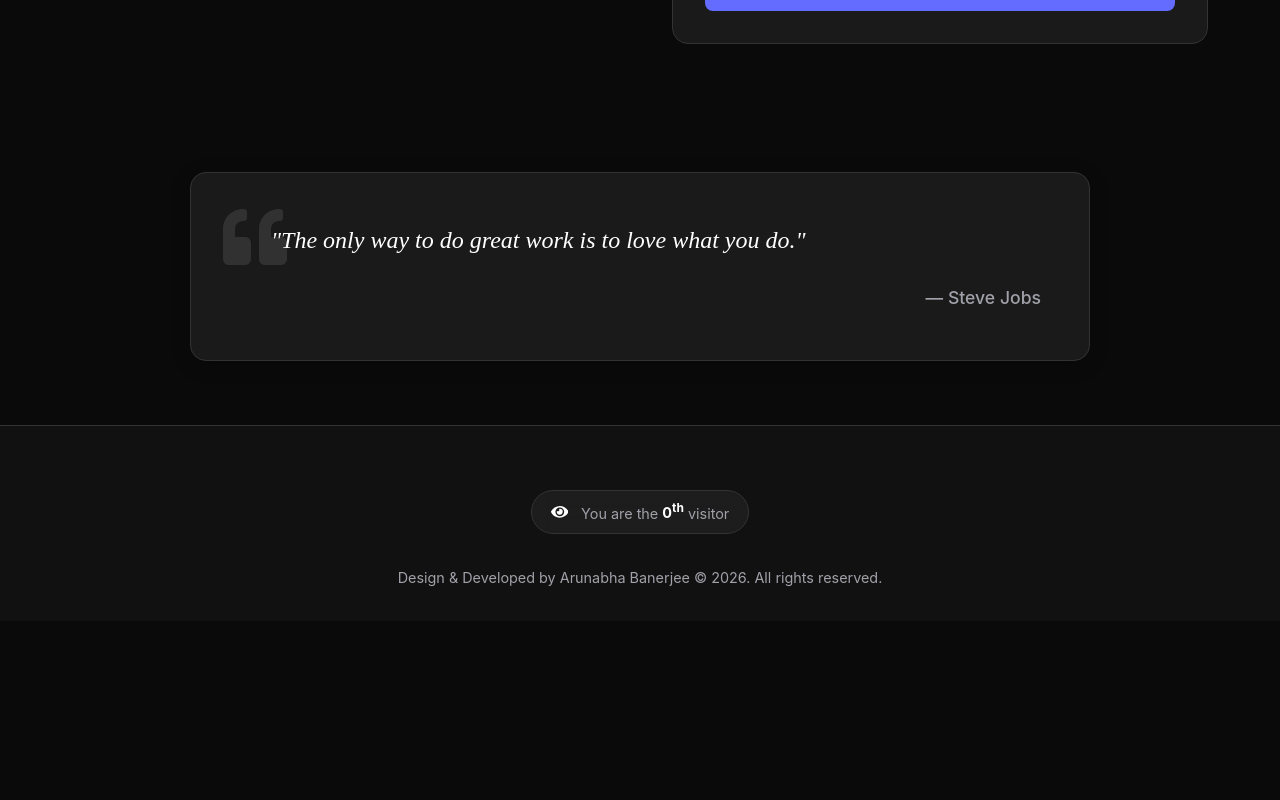
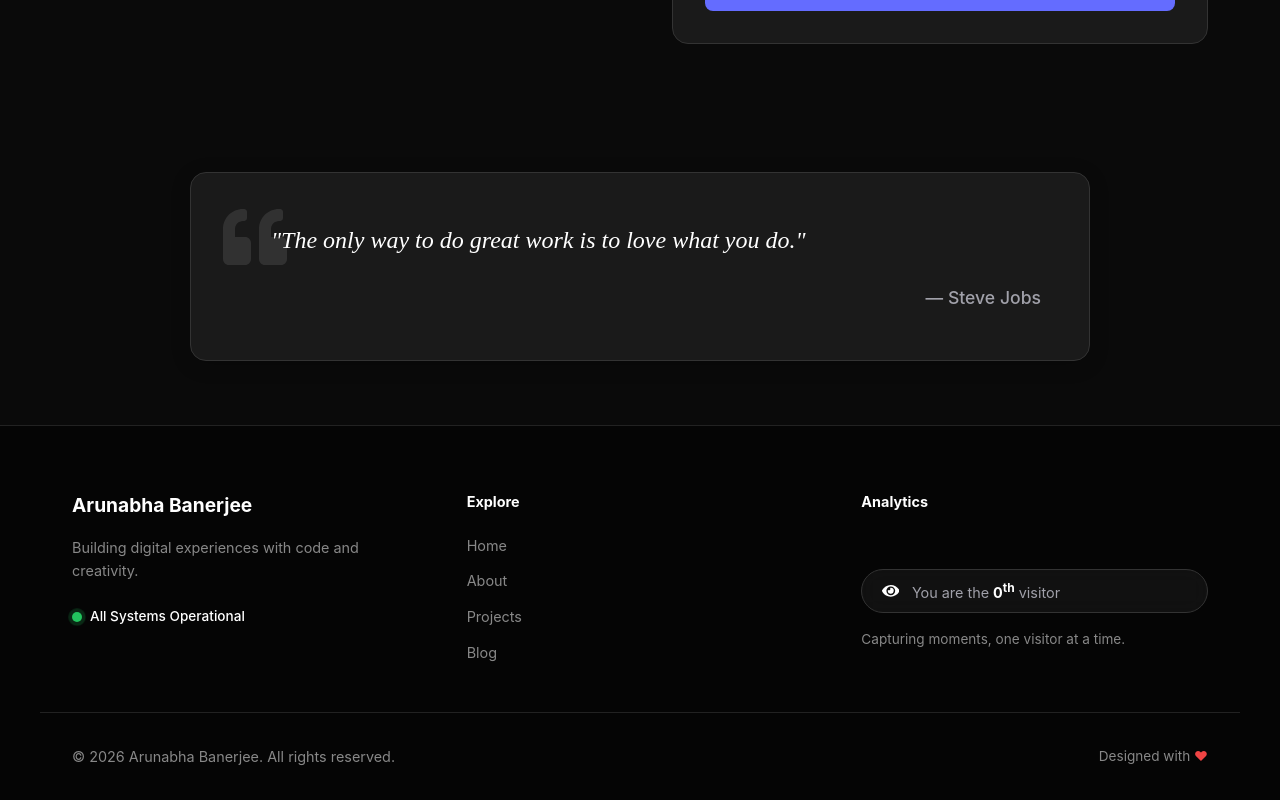
Before and after one commit to arunabha369/portfolio, a React (Vite) app: page / in a window 1280 px wide. Shown: the part 3742-4542 px from the top of the page. Before the commit the page ends 4363 px from the top, so only its background shows below. Built offline with nearby package versions, Linux system fonts and the light colour scheme; no server answers; the database is empty.

Commit message:
feat: Redesign and expand the Footer component with new sections, navigation links, and a system status indicator.

```diff
--- a/src/components/Footer.jsx
+++ b/src/components/Footer.jsx
@@ -4,17 +4,53 @@ import VisitorCounter from './VisitorCounter';
 const Footer = () => {
     return (
         <footer style={{
-            padding: '2rem 0',
-            textAlign: 'center',
-            borderTop: '1px solid var(--border-color)',
-            color: 'var(--text-secondary)',
-            fontSize: '0.9rem',
-            backgroundColor: 'var(--bg-secondary)'
+            padding: '4rem 0 2rem',
+            borderTop: '1px solid #222',
+            backgroundColor: '#050505',
+            color: '#888',
+            fontSize: '0.9rem'
         }}>
-            <div className="container" style={{ display: 'flex', flexDirection: 'column', alignItems: 'center', gap: '2rem' }}>
-                <VisitorCounter />
-                <p>Design & Developed by Arunabha Banerjee &copy; {new Date().getFullYear()}. All rights reserved.</p>
+            <div className="container" style={{ display: 'grid', gridTemplateColumns: 'repeat(auto-fit, minmax(250px, 1fr))', gap: '3rem', marginBottom: '3rem' }}>
+                {/* Brand & Building */}
+                <div style={{ display: 'flex', flexDirection: 'column', gap: '1rem' }}>
+                    <h3 style={{ fontSize: '1.2rem', color: '#fff', fontWeight: 'bold' }}>Arunabha Banerjee</h3>
+                    <p style={{ lineHeight: 1.6 }}>Building digital experiences with code and creativity.</p>
+                    <div style={{ display: 'flex', alignItems: 'center', gap: '0.5rem', marginTop: '0.5rem' }}>
+                        <span style={{ position: 'relative', display: 'flex', height: '10px', width: '10px' }}>
+                            <span style={{ position: 'absolute', display: 'inline-flex', height: '100%', width: '100%', borderRadius: '50%', backgroundColor: '#22c55e', opacity: 0.75, animation: 'ping 1.5s cubic-bezier(0, 0, 0.2, 1) infinite' }}></span>
+                            <span style={{ position: 'relative', display: 'inline-flex', borderRadius: '50%', height: '10px', width: '10px', backgroundColor: '#22c55e' }}></span>
+                        </span>
+                        <span style={{ color: '#fff', fontSize: '0.85rem', fontWeight: 500 }}>All Systems Operational</span>
+                    </div>
+                </div>
+
+                {/* Links */}
+                <div style={{ display: 'flex', flexDirection: 'column', gap: '0.8rem' }}>
+                    <h4 style={{ color: '#fff', marginBottom: '0.5rem' }}>Explore</h4>
+                    <a href="#home" style={{ color: '#888', textDecoration: 'none', transition: 'color 0.2s' }} onMouseOver={e => e.target.style.color = '#fff'} onMouseLeave={e => e.target.style.color = '#888'}>Home</a>
+                    <a href="#about" style={{ color: '#888', textDecoration: 'none', transition: 'color 0.2s' }} onMouseOver={e => e.target.style.color = '#fff'} onMouseLeave={e => e.target.style.color = '#888'}>About</a>
+                    <a href="#projects" style={{ color: '#888', textDecoration: 'none', transition: 'color 0.2s' }} onMouseOver={e => e.target.style.color = '#fff'} onMouseLeave={e => e.target.style.color = '#888'}>Projects</a>
+                    <a href="/blog" style={{ color: '#888', textDecoration: 'none', transition: 'color 0.2s' }} onMouseOver={e => e.target.style.color = '#fff'} onMouseLeave={e => e.target.style.color = '#888'}>Blog</a>
+                </div>
+
+                {/* Visitor Counter & Socials */}
+                <div style={{ display: 'flex', flexDirection: 'column', gap: '1rem' }}>
+                    <h4 style={{ color: '#fff', marginBottom: '0.5rem' }}>Analytics</h4>
+                    <VisitorCounter />
+                    <p style={{ fontSize: '0.85rem' }}>Capturing moments, one visitor at a time.</p>
+                </div>
             </div>
+
+            <div className="container" style={{ paddingTop: '2rem', borderTop: '1px solid #222', display: 'flex', justifyContent: 'space-between', alignItems: 'center', flexWrap: 'wrap', gap: '1rem' }}>
+                <p>&copy; {new Date().getFullYear()} Arunabha Banerjee. All rights reserved.</p>
+                <p style={{ fontSize: '0.85rem' }}>Designed with <span style={{ color: '#ef4444' }}>❤</span></p>
+            </div>
+
+            <style>{`
+                @keyframes ping {
+                    75%, 100% { transform: scale(2); opacity: 0; }
+                }
+            `}</style>
         </footer>
     );
 };
```
